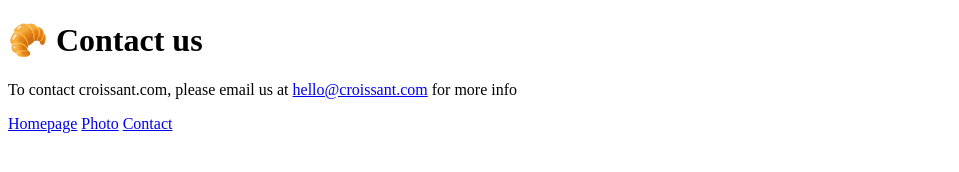
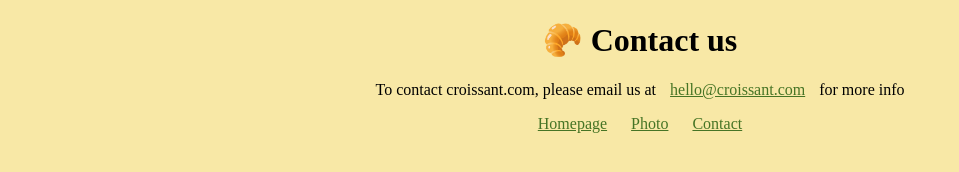
Before and after one commit to lulzmiller/croissant-homework, a plain HTML site: page contact.html in a window 1280 px wide. Shown: the whole page, without its empty margins (0-959 px from the left). Drawn offline with Linux system fonts and the light colour scheme; the site is published under a folder, as on GitHub Pages, so addresses that start at the root find nothing.

Commit message:
corrected link to css

```diff
--- a/contact.html
+++ b/contact.html
@@ -5,7 +5,7 @@
     <meta http-equiv="X-UA-Compatible" content="IE=edge">
     <meta name="viewport" content="width=device-width, initial-scale=1.0">
     <title>Contact us - Croissant.com</title>
-    <link rel="stylesheet" href="/croissant-homework/css/app.css">
+    <link rel="stylesheet" href="css/app.css">
 </head>
 <body>
     <h1>🥐 Contact us</h1>
```
Also changed, not shown: index.html (+1 -1 lines), photo.html (+1 -1 lines).
